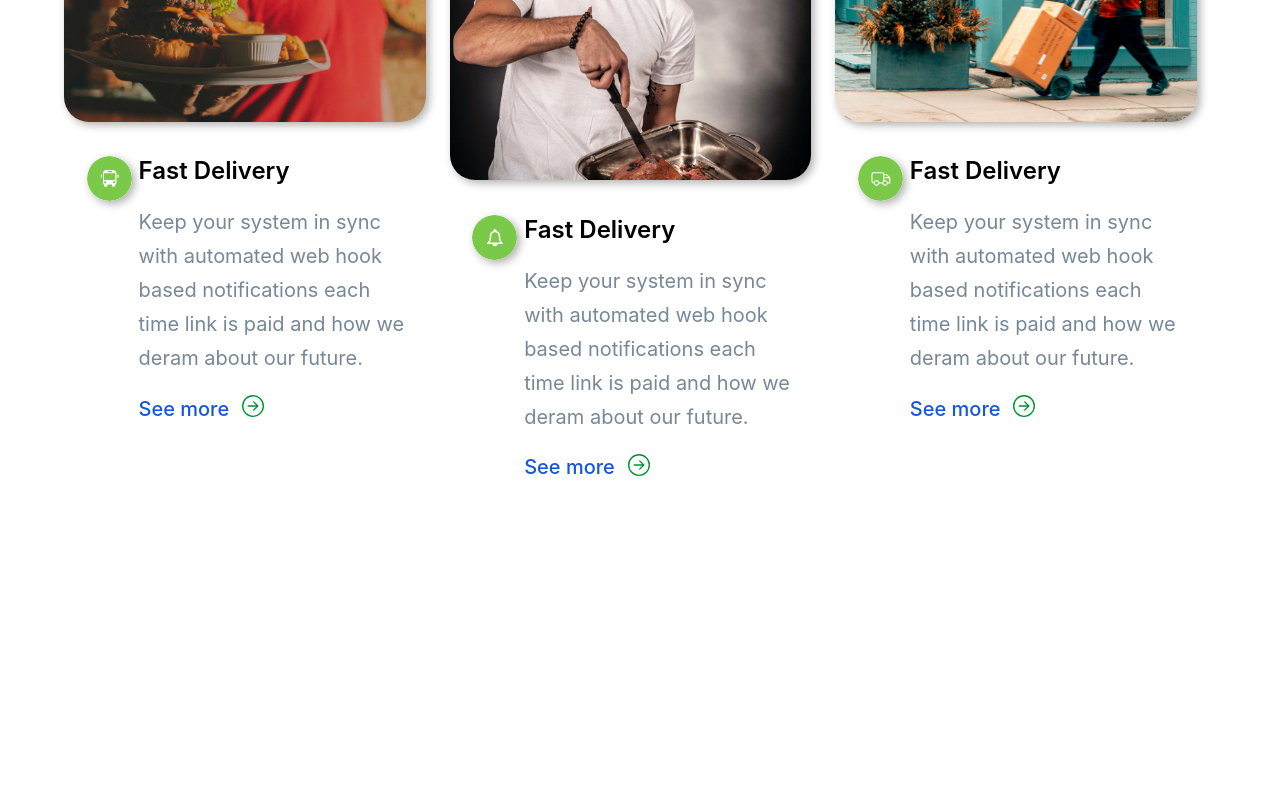
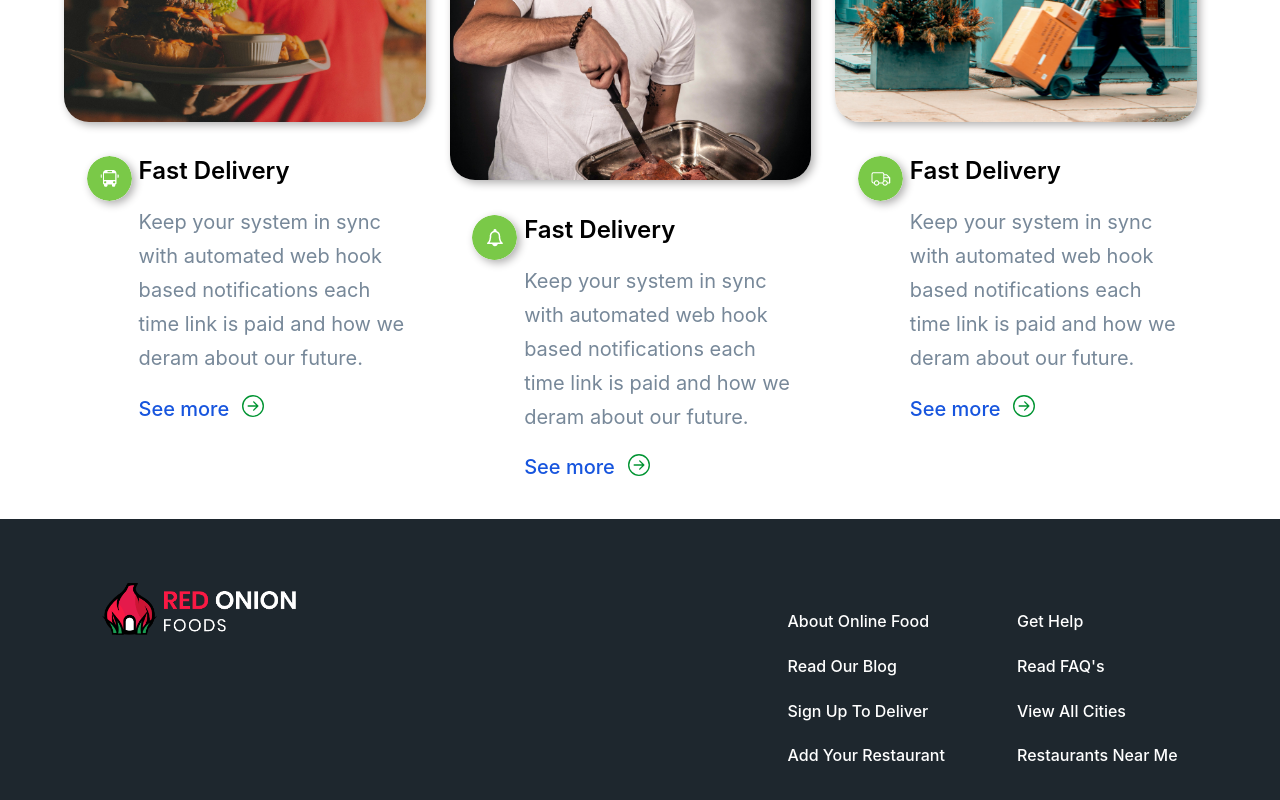
Before and after one commit to rirefat/red-onion, a React (Create React App) app: page / in a window 1280 px wide. Shown: the part 1139-1939 px from the top of the page. Before the commit the page ends 1658 px from the top, so only its background shows below. Built offline with nearby package versions, Linux system fonts and the light colour scheme.

Commit message:
done first section of footer

```diff
--- a/src/App.js
+++ b/src/App.js
@@ -1,6 +1,8 @@
 import React from 'react';
 import Feature from './Features/Features';
 import HeroSection from './HeroSection/HeroSection';
+import './App.css';
+import Footer from './Footer/Footer';
 
 
 const App = () => {
@@ -8,6 +10,7 @@ const App = () => {
     <div>
       <HeroSection></HeroSection>
       <Feature></Feature>
+      <Footer></Footer>
     </div>
   );
 };
--- /dev/null
+++ b/src/Footer/Footer.css
@@ -0,0 +1,29 @@
+.footer {
+  background-color: #1e272e;
+  padding: 5% 8%;
+}
+.footer .section-one {
+  display: grid;
+  grid-template-columns: 3fr 2fr;
+}
+.footer .section-one img {
+  width: 30%;
+  height: auto;
+  flex-shrink: 0;
+}
+.footer .section-one .essential-links {
+  display: flex;
+  justify-content: space-between;
+}
+.footer .section-one .essential-links ul {
+  margin-right: 0;
+}
+.footer .section-one .essential-links ul li {
+  list-style: none;
+}
+.footer .section-one .essential-links ul li a {
+  text-decoration: none;
+  color: white;
+  font-weight: 500;
+  line-height: 2.8em;
+}/*# sourceMappingURL=Footer.css.map */
--- /dev/null
+++ b/src/Footer/Footer.js
@@ -0,0 +1,31 @@
+import React from 'react';
+import './Footer.css';
+import logo from '../assets/images/logo.png'
+
+const Footer = () => {
+    return (
+        <div className='footer'>
+            <div className="section-one">
+                <div className="logo-section">
+                    <img src={logo} alt="" />
+                </div>
+                <div className="essential-links">
+                    <ul>
+                        <li><a href="#">About Online Food</a></li>
+                        <li><a href="#">Read Our Blog</a></li>
+                        <li><a href="#">Sign Up To Deliver</a></li>
+                        <li><a href="#">Add Your Restaurant</a></li>
+                    </ul>
+                    <ul>
+                        <li><a href="#">Get Help</a></li>
+                        <li><a href="#">Read FAQ's</a></li>
+                        <li><a href="#">View All Cities</a></li>
+                        <li><a href="#">Restaurants Near Me</a></li>
+                    </ul>
+                </div>
+            </div>
+        </div>
+    );
+};
+
+export default Footer;
--- /dev/null
+++ b/src/Footer/Footer.scss
@@ -0,0 +1,35 @@
+.footer{
+    background-color: #1e272e;
+    padding: 5% 8%;
+
+    .section-one{
+        display: grid;
+        grid-template-columns: 3fr 2fr;
+
+        img{
+            width: 30%;
+            height: auto;
+            flex-shrink: 0;
+        }
+
+        .essential-links{
+            display: flex;
+            justify-content: space-between;
+
+            ul{
+                margin-right: 0;
+
+                li{
+                    list-style: none;
+
+                    a{
+                        text-decoration: none;
+                        color: white;
+                        font-weight: 500;
+                        line-height: 2.8em;
+                    }
+            }
+            }
+        }
+    }
+}
```
Also changed, not shown: 1 other file (tests, documents, lock files or other folders).
